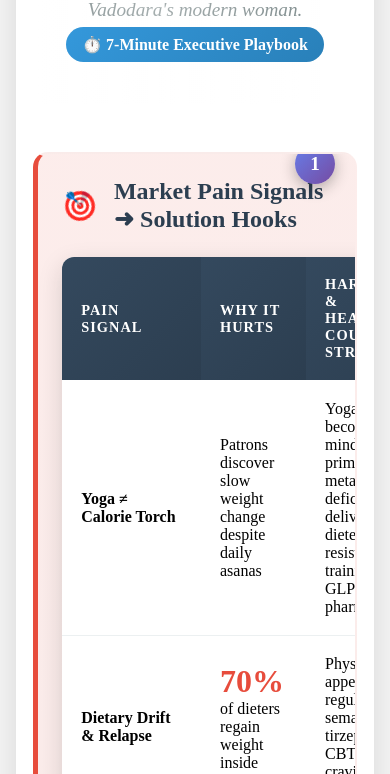
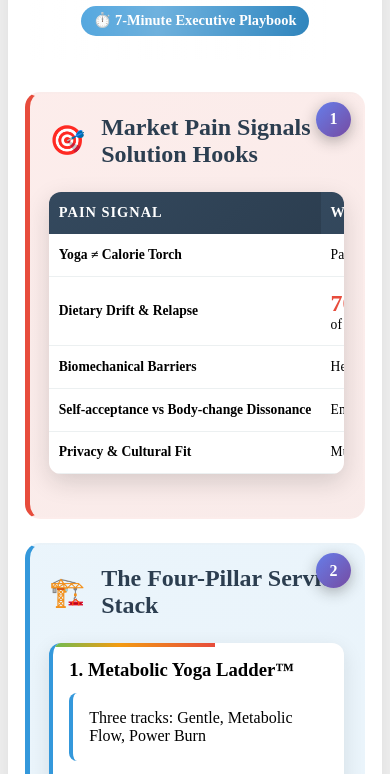
Before and after one commit to husain1015/Bcell_reset_animation, a plain HTML site: page index.html in a window 390 px wide. Shown: the part 163-937 px from the top of the page. Drawn offline with Linux system fonts and the light colour scheme.

Commit message:
Update index.html

```diff
--- a/index.html
+++ b/index.html
@@ -23,25 +23,7 @@
     }
 
     .floating-particles {
-        position: fixed;
-        top: 0;
-        left: 0;
-        width: 100%;
-        height: 100%;
-        pointer-events: none;
-        z-index: 1;
-    }
-
-    .particle {
-        position: absolute;
-        background: rgba(255, 255, 255, 0.1);
-        border-radius: 50%;
-        animation: float 6s ease-in-out infinite;
-    }
-
-    @keyframes float {
-        0%, 100% { transform: translateY(0px) rotate(0deg); opacity: 0.3; }
-        50% { transform: translateY(-20px) rotate(180deg); opacity: 0.8; }
+        display: none;
     }
 
     .container {
@@ -91,12 +73,6 @@
         -webkit-background-clip: text;
         -webkit-text-fill-color: transparent;
         background-clip: text;
-        animation: pulse 2s ease-in-out infinite alternate;
-    }
-
-    @keyframes pulse {
-        from { transform: scale(1); }
-        to { transform: scale(1.02); }
     }
 
     .subtitle {
@@ -114,13 +90,6 @@
         border-radius: 25px;
         font-weight: 600;
         display: inline-block;
-        animation: bounce 2s infinite;
-    }
-
-    @keyframes bounce {
-        0%, 20%, 50%, 80%, 100% { transform: translateY(0); }
-        40% { transform: translateY(-10px); }
-        60% { transform: translateY(-5px); }
     }
 
     .section {
@@ -150,9 +119,9 @@
     }
 
     .section:hover {
-        transform: translateY(-8px) scale(1.02);
-        box-shadow: 0 15px 40px rgba(0,0,0,0.2);
-        border-color: rgba(255,255,255,0.5);
+        transform: translateY(-3px);
+        box-shadow: 0 8px 20px rgba(0,0,0,0.15);
+        border-color: rgba(255,255,255,0.3);
     }
 
     .section.active {
@@ -197,8 +166,8 @@
 
     .section-number {
         position: absolute;
-        top: -10px;
-        right: 20px;
+        top: 10px;
+        right: 15px;
         background: linear-gradient(135deg, #667eea, #764ba2);
         color: white;
         width: 40px;
@@ -210,6 +179,7 @@
         font-weight: 700;
         font-size: 1.2rem;
         box-shadow: 0 4px 15px rgba(0,0,0,0.3);
+        z-index: 10;
     }
 
     h2 {
@@ -224,16 +194,6 @@
     .section-icon {
         font-size: 1.8rem;
         margin-right: 1rem;
-        animation: rotate 4s linear infinite;
-    }
-
-    @keyframes rotate {
-        from { transform: rotate(0deg); }
-        to { transform: rotate(360deg); }
-    }
-
-    .section:hover .section-icon {
-        animation-duration: 0.5s;
     }
 
     .interactive-table {
@@ -264,9 +224,9 @@
     }
 
     .interactive-table tr:hover {
-        background: linear-gradient(135deg, #e3f2fd, #bbdefb);
-        transform: scale(1.01);
-        box-shadow: 0 4px 15px rgba(0,0,0,0.1);
+        background: linear-gradient(135deg, #f8f9fa, #e9ecef);
+        transform: none;
+        box-shadow: none;
     }
 
     .metric-card {
@@ -299,8 +259,8 @@
     }
 
     .metric-card:hover {
-        transform: translateY(-5px);
-        box-shadow: 0 12px 30px rgba(0,0,0,0.2);
+        transform: translateY(-2px);
+        box-shadow: 0 8px 20px rgba(0,0,0,0.15);
     }
 
     .highlight-stat {
@@ -360,9 +320,9 @@
     }
 
     .interactive-list li:hover {
-        background: rgba(52, 152, 219, 0.1);
-        transform: translateX(10px);
-        box-shadow: 0 4px 15px rgba(0,0,0,0.1);
+        background: rgba(52, 152, 219, 0.08);
+        transform: translateX(5px);
+        box-shadow: 0 2px 8px rgba(0,0,0,0.08);
     }
 
     .progress-bar {
@@ -438,8 +398,9 @@
 
     @media (max-width: 768px) {
         .container {
-            margin: 1rem;
+            margin: 0.5rem;
             padding: 1rem;
+            border-radius: 15px;
         }
 
         .floating-nav {
@@ -447,11 +408,72 @@
         }
 
         .section {
-            padding: 1.5rem;
+            padding: 1.2rem;
+            margin-bottom: 1.5rem;
         }
 
         h1 {
-            font-size: 2rem;
+            font-size: 1.8rem;
+            line-height: 1.2;
+        }
+
+        .subtitle {
+            font-size: 1rem;
+            line-height: 1.4;
+        }
+
+        .interactive-table {
+            font-size: 0.85rem;
+            display: block;
+            overflow-x: auto;
+            white-space: nowrap;
+        }
+
+        .interactive-table th,
+        .interactive-table td {
+            padding: 0.8rem 0.6rem;
+            min-width: 120px;
+        }
+
+        .metric-card {
+            padding: 1rem;
+            margin: 0.8rem 0;
+        }
+
+        .highlight-stat {
+            font-size: 1.5rem;
+        }
+
+        .section-number {
+            width: 35px;
+            height: 35px;
+            font-size: 1rem;
+            top: 8px;
+            right: 12px;
+        }
+
+        .pill-tag {
+            font-size: 0.75rem;
+            padding: 0.25rem 0.6rem;
+        }
+
+        .cta-section {
+            padding: 1.5rem 1rem;
+        }
+
+        /* Optimize for iPhone portrait */
+        body {
+            font-size: 16px; /* Prevents zoom on iOS */
+        }
+
+        .header {
+            margin-bottom: 2rem;
+            padding-bottom: 1.5rem;
+        }
+
+        .timer {
+            font-size: 0.9rem;
+            padding: 0.4rem 0.8rem;
         }
     }
 
@@ -749,20 +771,9 @@
 </div>
 
 <script>
-    // Create floating particles
+    // Create floating particles - disabled for mobile optimization
     function createParticles() {
-        const container = document.querySelector('.floating-particles');
-        for (let i = 0; i < 20; i++) {
-            const particle = document.createElement('div');
-            particle.className = 'particle';
-            particle.style.left = Math.random() * 100 + '%';
-            particle.style.top = Math.random() * 100 + '%';
-            particle.style.width = (Math.random() * 6 + 2) + 'px';
-            particle.style.height = particle.style.width;
-            particle.style.animationDelay = Math.random() * 6 + 's';
-            particle.style.animationDuration = (Math.random() * 4 + 4) + 's';
-            container.appendChild(particle);
-        }
+        // Particles disabled for cleaner mobile experience
     }
 
     // Intersection Observer for fade-in animations
```
